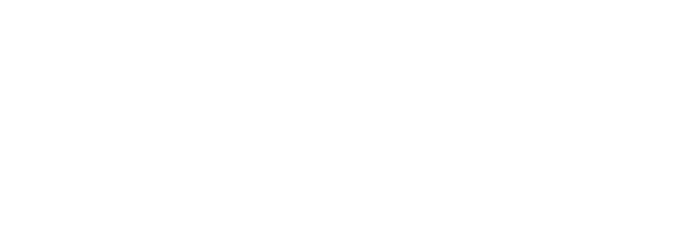
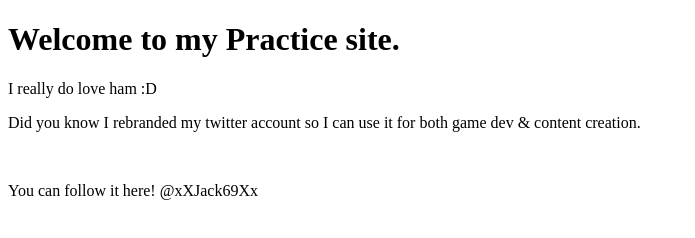
Before and after one commit to TheCasualDev/learn-html, a plain HTML site: page index.html in a window 1280 px wide. Shown: the whole page, without its empty margins (0-695 px from the left). Drawn offline with Linux system fonts and the light colour scheme.

Commit message:
Updated the home page
- Added a heading
- Added some more body text

```diff
--- a/index.html
+++ b/index.html
@@ -7,12 +7,21 @@
 	<meta http-equiv="X-UA-Compatible" content="IE=edge">
 	<meta name="viewport" content="width=device-width, initial-scale=1.0">
 
-	<title>Demo | TheCasualDev</title>
+	<title>Practice | TheCasualDev</title>
 
 </head>
 
 <body>
 
+	<h1>Welcome to my Practice site.</h1>
+
+	<p title="Hello :3">I really do love ham :D</p>
+	<p>Did you know I rebranded my twitter account so I can use it for both game dev & content creation.</p>
+
+	<br>
+
+	<p>You can follow it here! @xXJack69Xx</p>
+
 </body>
 
 </html>
```
Also changed, not shown: 1 other file.
